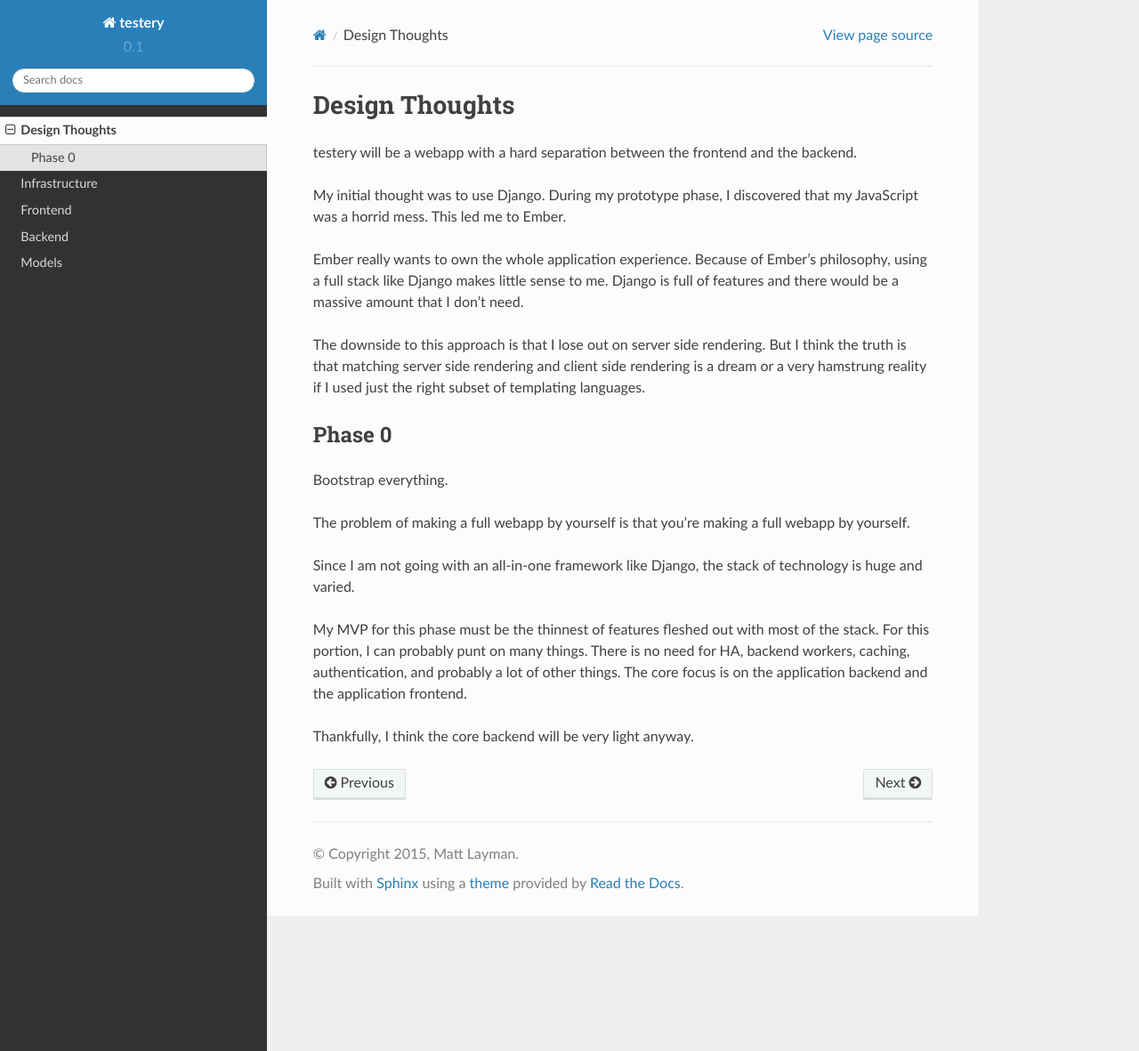
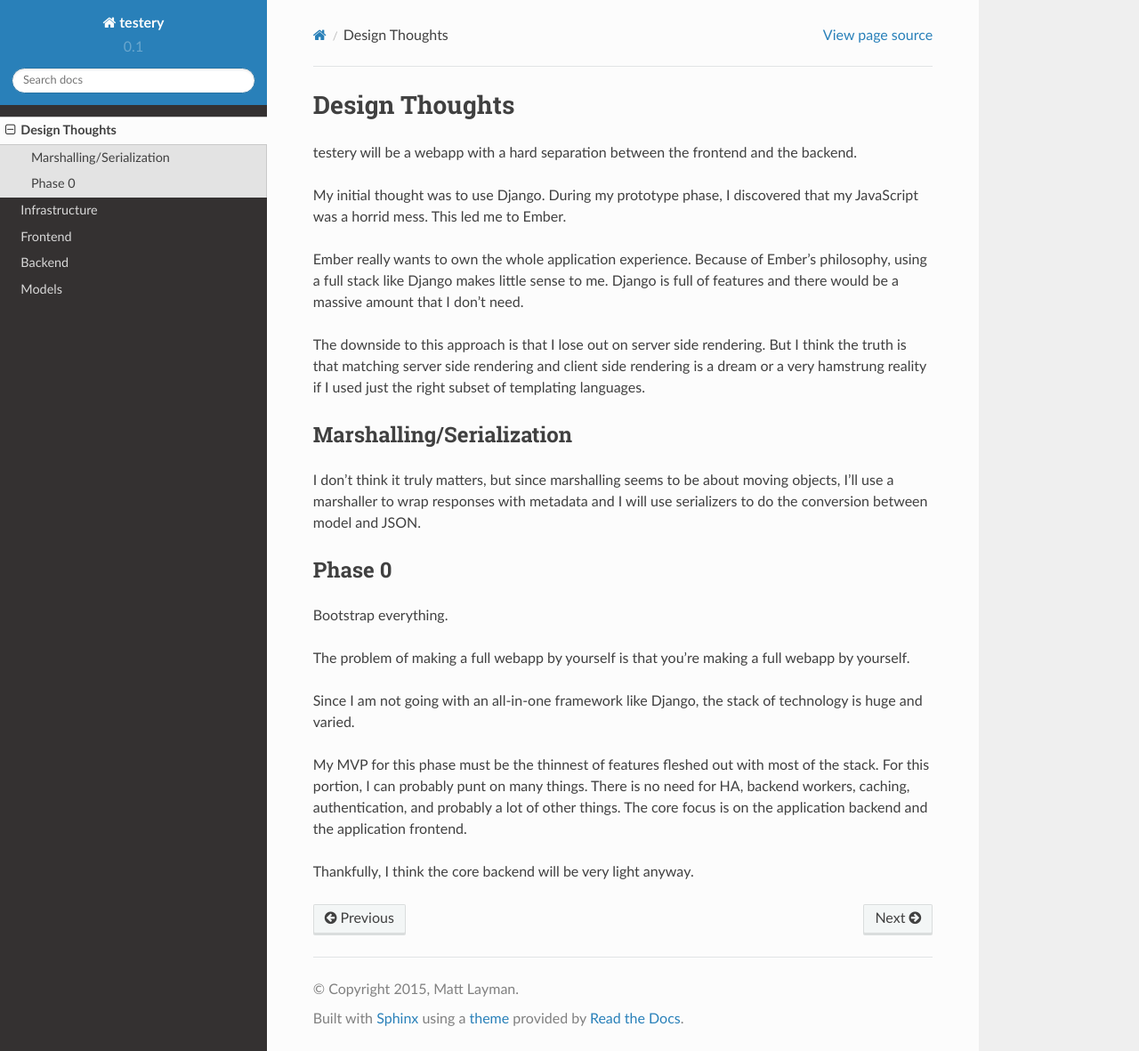
Before and after one commit to mblayman/testery, a Sphinx documentation site: the page built from docs/design.rst, in a window 1280 px wide and 1181 px high. Shown: the whole window at 89% size. Built offline with Sphinx 7.4.7 and the Read the Docs theme 2.0.0, drawn with Linux system fonts in a browser that asks for light colours.

Commit message:
Include a note about marshalling.

```diff
--- a/docs/design.rst
+++ b/docs/design.rst
@@ -20,6 +20,15 @@ But I think the truth is that matching server side rendering
 and client side rendering is a dream
 or a very hamstrung reality
 if I used just the right subset of templating languages.
+
+Marshalling/Serialization
+-------------------------
+
+I don't think it truly matters,
+but since marshalling seems to be about moving objects,
+I'll use a marshaller to wrap responses with metadata
+and I will use serializers to do the conversion
+between model and JSON.
 
 Phase 0
 -------
```
